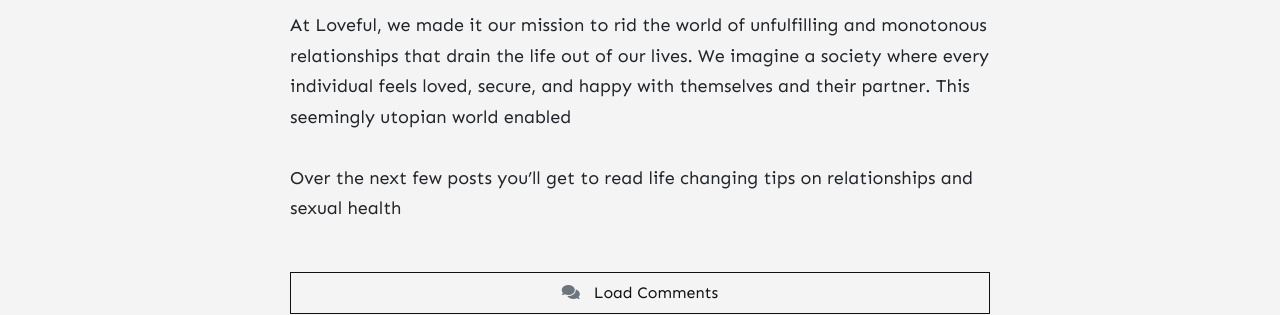
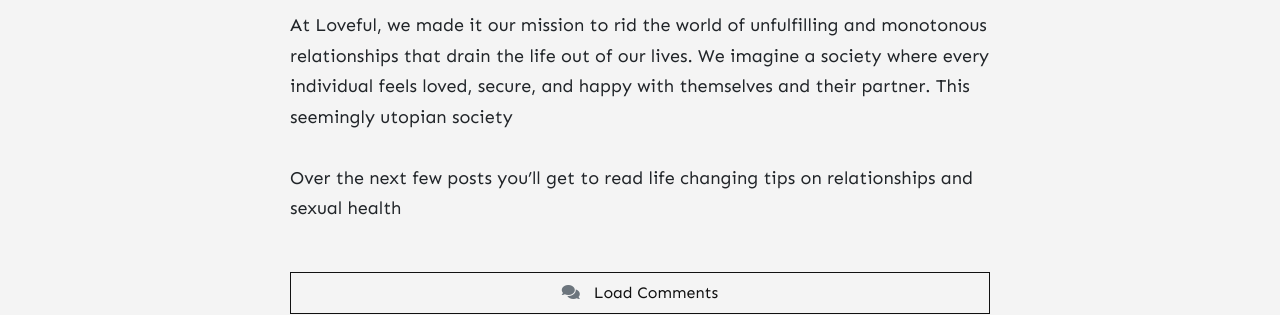
Before and after one commit to stackbit-projects/happy-zebra-28bc2, a Jekyll site: the page built from _posts/2021-09-01-welcome-to-loveful.md, in a window 1280 px wide. Shown: the part 1093-1408 px from the top of the page. Built offline with Jekyll 4.4.1, drawn with Linux system fonts in a browser that asks for light colours; nearby versions of some CDN libraries; comment, search, counter and statistics services are not loaded.

Commit message:
2021-09-01-welcome-to-loveful.md: changed

```diff
--- a/_posts/2021-09-01-welcome-to-loveful.md
+++ b/_posts/2021-09-01-welcome-to-loveful.md
@@ -9,6 +9,6 @@
 
 Hello folks! This is the beginning of the Loveful blog.
 
-At Loveful, we made it our mission to rid the world of unfulfilling and monotonous relationships that drain the life out of our lives. We imagine a society where every individual feels loved, secure, and happy with themselves and their partner. This seemingly utopian world enabled
+At Loveful, we made it our mission to rid the world of unfulfilling and monotonous relationships that drain the life out of our lives. We imagine a society where every individual feels loved, secure, and happy with themselves and their partner. This seemingly utopian society
 
 Over the next few posts you'll get to read life changing tips on relationships and sexual health
```
